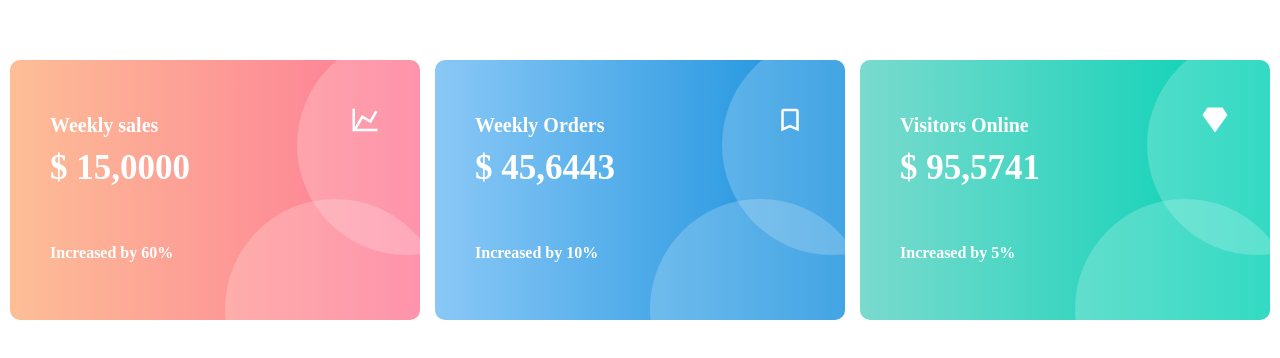
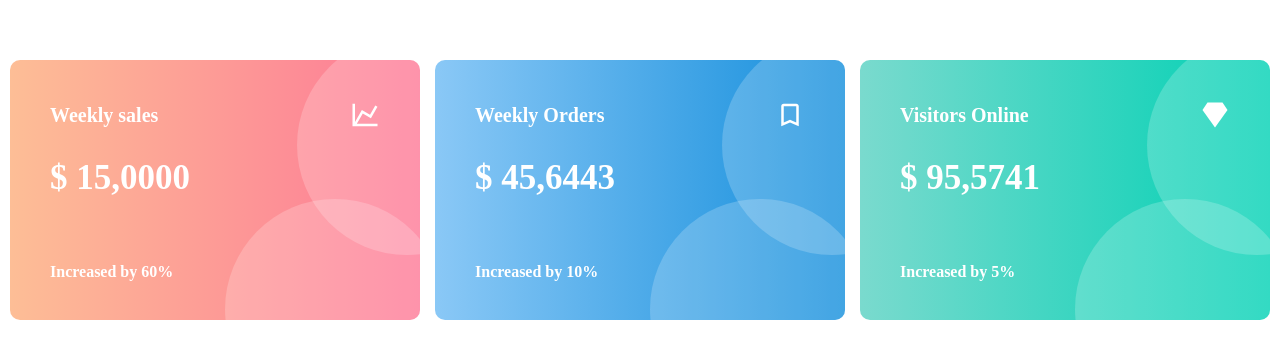
Before and after one commit to KostyaCoder/Kard-flex, a plain HTML site: page index.html in a window 1280 px wide. Shown: the part 170-528 px from the top of the page. Drawn offline with Linux system fonts and the light colour scheme.

Commit message:
corrections

```diff
--- a/assets/css/style.css
+++ b/assets/css/style.css
@@ -13,6 +13,7 @@
 
 .container-small {
   display: flex;
+  flex-wrap: wrap;
   justify-content: space-between;
   gap: 6px;
 
@@ -22,21 +23,29 @@
 .card {
   display: flex;
   flex-direction: column;
+  justify-content: space-between;
 
   position: relative;
 
-  min-width: 410px;
+  min-width: 310px;
+  max-width: 410px;
+  width: 100%;
   min-height: 260px;
   border-radius: 10px;
+
+  padding: 40px;
+  color: white;
+  font-weight: bold;
+
   overflow: hidden;
 }
 
 .card::after,
 .card::before {
+  --size: 220px;
+
   content: "";
   position: absolute;
-
-  --size: 220px;
   width: var(--size);
   height: var(--size);
   border-radius: 50%;
@@ -82,26 +91,18 @@
 
 .row {
   display: flex;
-  flex-basis: 100%;
+  justify-content: space-between;
+  align-items: center;
 
-  color: white;
-  font-weight: bold;
-  padding: 0 40px;
+  font-size: 20px;
 }
 
-.row-1 {
-  justify-content: space-between;
-  align-items: flex-end;
-
-  font-size: 20px;
-  padding-bottom: 15px;
+.big-text {
+  font-size: 35px;
+  margin: 30px 0;
 }
 
-.row-2 {
-  font-size: 35px;
+.small-text {
+  font-size: 16px;
+  margin-top: auto;
 }
-
-.row-3 {
-  font-size: 16px;
-  padding-top: 15px;
-}
--- a/index.html
+++ b/index.html
@@ -12,45 +12,37 @@
     <div class="container">
       <div class="container-small">
         <article class="card card-1">
-          <div class="row row-1">
+          <div class="row">
             <h2>Weekly sales</h2>
             <div>
               <img
                 src="./assets/img/chart-line.svg"
-                alt="diamond"
+                alt="chart-line"
                 width="30"
                 height="30"
               />
             </div>
           </div>
-          <div class="row row-2">
-            <p>$ 15,0000</p>
-          </div>
-          <div class="row row-3">
-            <p>Increased by 60%</p>
-          </div>
+          <p class="big-text">$ 15,0000</p>
+          <p class="small-text">Increased by 60%</p>
         </article>
         <article class="card card-2">
-          <div class="row row-1">
+          <div class="row">
             <h2>Weekly Orders</h2>
             <div>
               <img
                 src="./assets/img/bookmark-outline.svg"
-                alt="diamond"
+                alt="bookmark-outline"
                 width="30"
                 height="30"
               />
             </div>
           </div>
-          <div class="row row-2">
-            <p>$ 45,6443</p>
-          </div>
-          <div class="row row-3">
-            <p>Increased by 10%</p>
-          </div>
+          <p class="big-text">$ 45,6443</p>
+          <p class="small-text">Increased by 10%</p>
         </article>
         <article class="card card-3">
-          <div class="row row-1">
+          <div class="row">
             <h2>Visitors Online</h2>
             <div>
               <img
@@ -61,12 +53,8 @@
               />
             </div>
           </div>
-          <div class="row row-2">
-            <p>$ 95,5741</p>
-          </div>
-          <div class="row row-3">
-            <p>Increased by 5%</p>
-          </div>
+          <p class="big-text">$ 95,5741</p>
+          <p class="small-text">Increased by 5%</p>
         </article>
       </div>
     </div>
```
